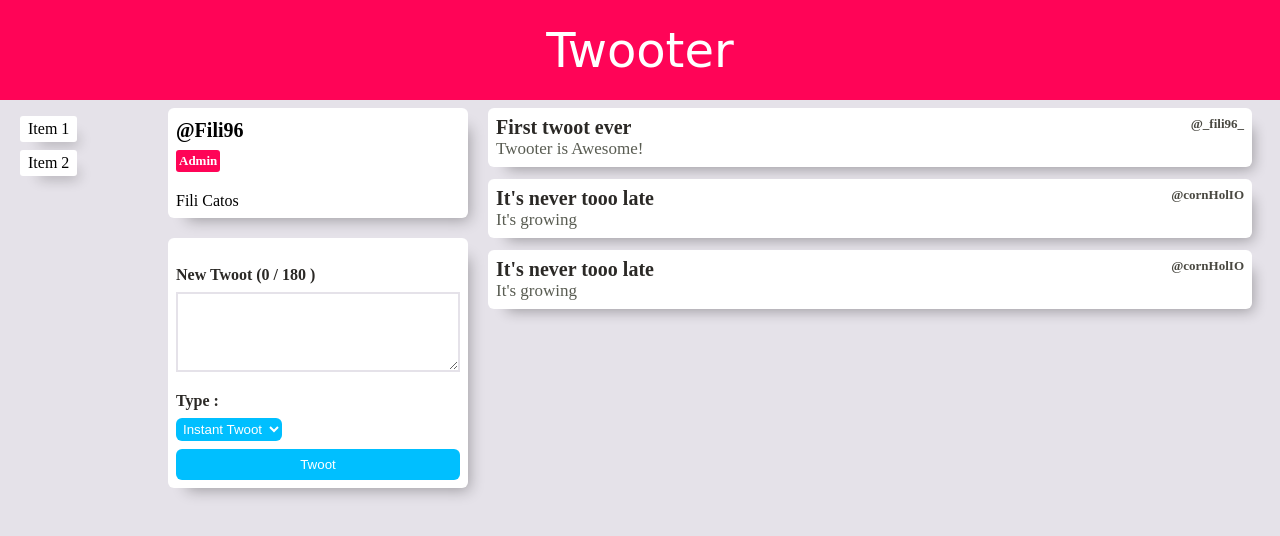
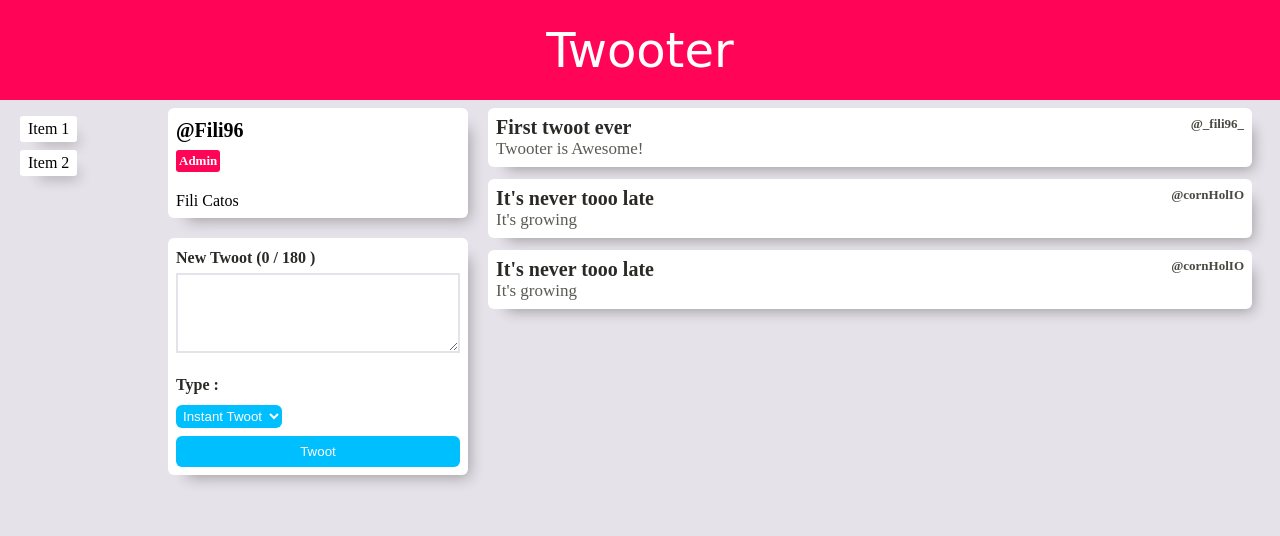
Before and after one commit to FL-CC/vue-the-earth-is-square, a Vue app: page / in a window 1280 px wide. Shown: the top 536 px of the page. Built offline with nearby package versions, Linux system fonts and the light colour scheme; a web font is replaced by a local one.

Commit message:
More styling

```diff
--- a/src/components/UserProfile.vue
+++ b/src/components/UserProfile.vue
@@ -143,14 +143,16 @@ export default {
     justify-content: space-between;
 
     textarea#newTwoot {
-      margin-top: $m-2 !important;
+      margin-top: $m-1;
+      margin-bottom: $m-3;
       border: 2px solid $accent;
       padding: $p-2;
       align-self: stretch;
     }
 
     label {
-      margin-top: $m-3;
+      margin-top: $m-1;
+      margin-bottom: $m-1;
     }
 
     select {
```
